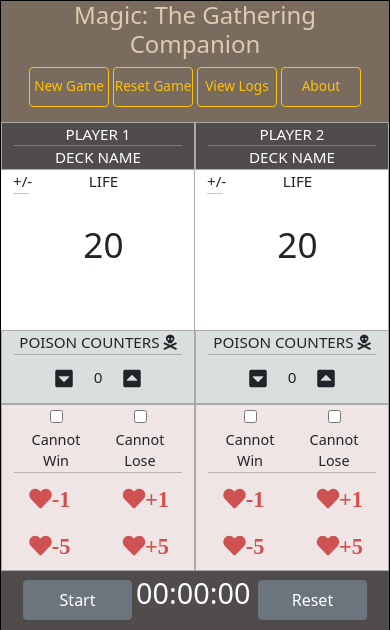
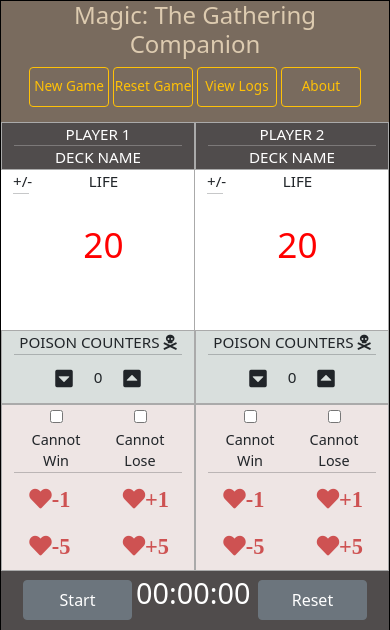
Before and after one commit to Janty-Y/mtg-companion, a PHP site: page / in a window 390 px wide. Shown: the top 630 px of the page. Run offline with PHP 8.4, Linux system fonts and the light colour scheme; some libraries are stand-ins or nearby versions.

Commit message:
more ui fixes

```diff
--- a/style.css
+++ b/style.css
@@ -145,7 +145,7 @@
   margin-bottom: 20px;
 }
 
-@media (max-height: 800px) or (max-width: 450px) {
+@media (max-height: 700px) or (max-width: 450px) {
   body {
     font-size: 0.95rem;
   }
@@ -174,6 +174,7 @@
   .life-count {
     font-size: 2.2rem;
     height: 1rem;
+    color: red;
   }
   .offset {
     padding-right: 40px;
```
